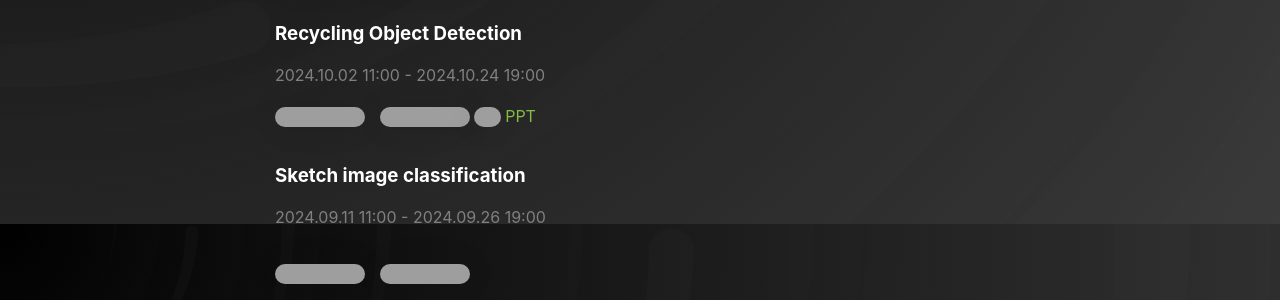
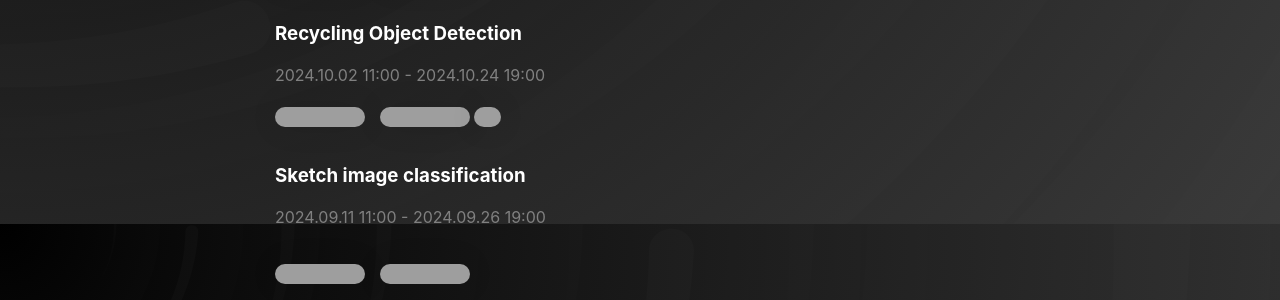
Before and after one commit to boyamie/boyamie.github.io, a Jekyll site: the page built from index.md, in a window 1280 px wide and 900 px high, scrolled down 582 px. Shown: the part 154-454 px from the top of the window. Built offline with Jekyll 4.4.1, drawn with Linux system fonts in a browser that asks for light colours; grey boxes are pictures that could not be loaded.

Commit message:
Update index.md

```diff
--- a/index.md
+++ b/index.md
@@ -16,6 +16,9 @@ author_profile: true
 </a>
 <a href="https://github.com/boostcampaitech7/level2-cv-semanticsegmentation-cv-13-lv3" style="margin-left: 10px;">
   <img src="https://img.shields.io/badge/Project_Github-black?style=for-the-badge&logo=github" alt="project github">
+</a>
+<a href="https://boyamie.github.io/reports/nota.pdf">
+  <img src="https://github.com/user-attachments/assets/38f317b9-9dec-4e19-bace-67bd617dd269" alt="PPT" style="height: 20px; vertical-align: middle;"/>
 </a>
 <br>
 
@@ -51,7 +54,6 @@ author_profile: true
 </a>
 <a href="https://boyamie.github.io/reports/ODcv21.pdf">
   <img src="https://github.com/user-attachments/assets/38f317b9-9dec-4e19-bace-67bd617dd269" alt="PPT" style="height: 20px; vertical-align: middle;"/>
-  PPT
 </a>
 <br>
 
```
